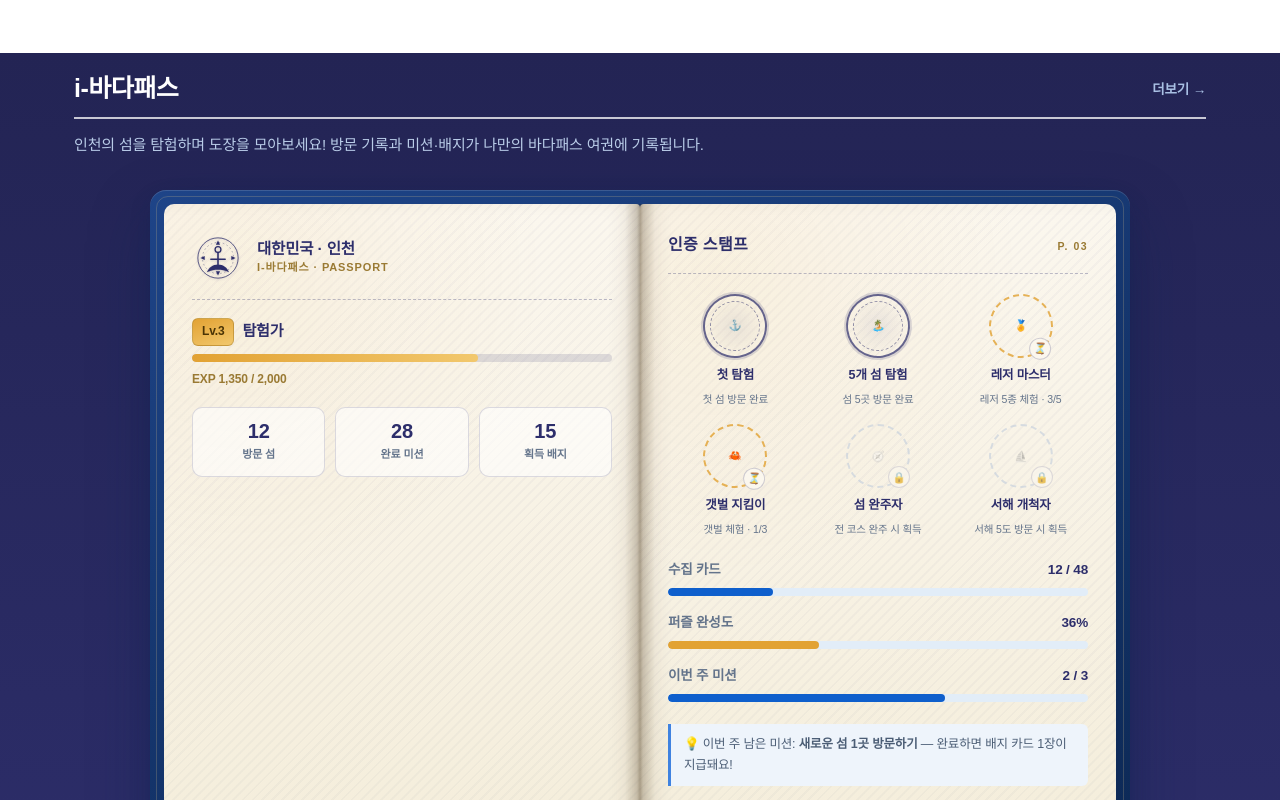
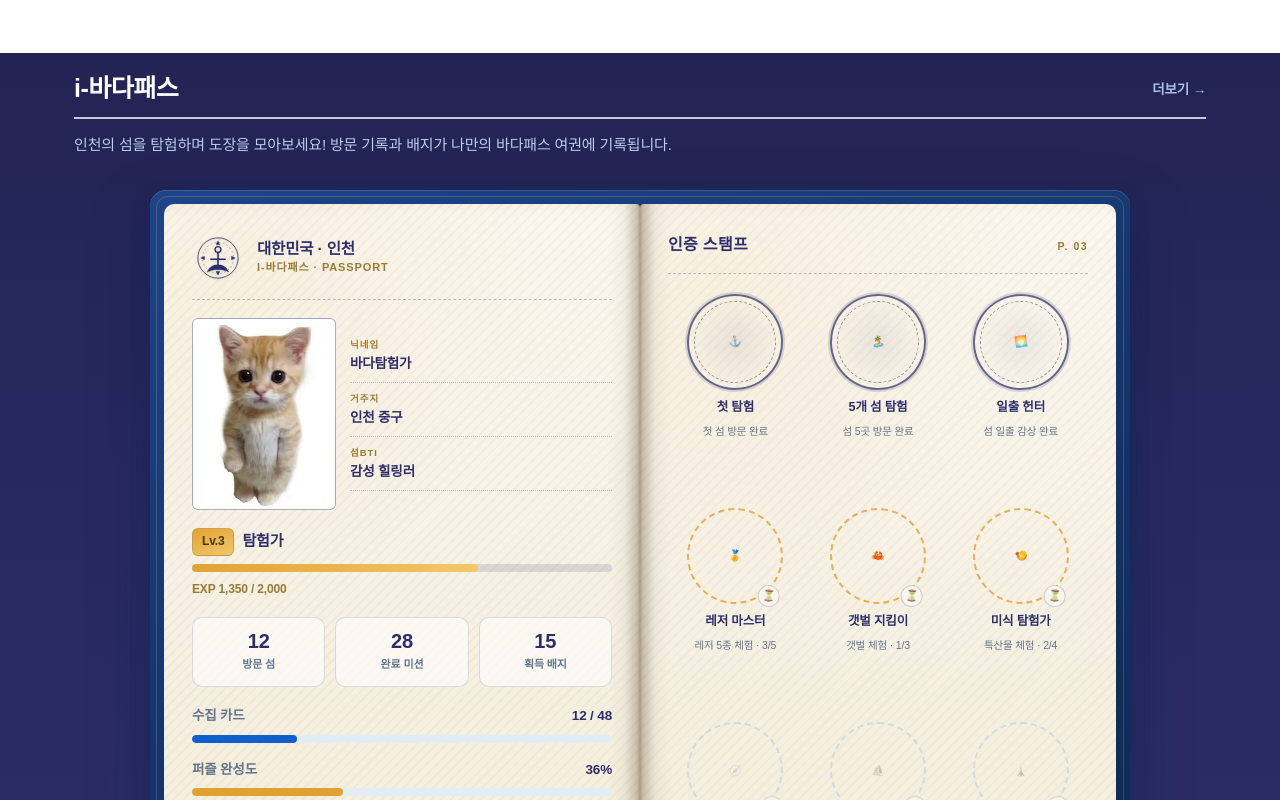
Before and after one commit to mloolhz/HYland, a React (Vite) app in the folder tour_FE/: page / in a window 1280 px wide. Shown: the part 2660-3460 px from the top of the page. Built offline with nearby package versions, Linux system fonts and the light colour scheme; a web font is replaced by a local one.

Commit message:
i-바다패스 여권 신원 페이지 개편: 유저 정보 추가, 이번 주 미션 제거

```diff
--- a/tour_FE/src/components/landing/MissionSection.tsx
+++ b/tour_FE/src/components/landing/MissionSection.tsx
@@ -29,6 +29,12 @@ function ProgressBar({ width, gold }: { width: number; gold?: boolean }) {
   );
 }
 
+const PASSPORT_PROFILE = {
+  nickname: "바다탐험가",
+  region: "인천 중구",
+  seomBti: "감성 힐링러",
+};
+
 const PASSPORT_METRICS = [
   { value: "12", label: "방문 섬" },
   { value: "28", label: "완료 미션" },
@@ -47,7 +53,7 @@ export function MissionSection() {
           </a>
         </div>
         <p className="sec-sub reveal">
-          인천의 섬을 탐험하며 도장을 모아보세요! 방문 기록과 미션·배지가 나만의 바다패스 여권에 기록됩니다.
+          인천의 섬을 탐험하며 도장을 모아보세요! 방문 기록과 배지가 나만의 바다패스 여권에 기록됩니다.
         </p>
 
         <div className="pp-book reveal">
@@ -85,6 +91,26 @@ export function MissionSection() {
               </div>
             </div>
 
+            <div className="pp-profile">
+              <div className="pp-photo">
+                <img src="/profile-sample.png" alt="프로필 사진" />
+              </div>
+              <dl className="pp-fields">
+                <div className="pp-field">
+                  <dt>닉네임</dt>
+                  <dd>{PASSPORT_PROFILE.nickname}</dd>
+                </div>
+                <div className="pp-field">
+                  <dt>거주지</dt>
+                  <dd>{PASSPORT_PROFILE.region}</dd>
+                </div>
+                <div className="pp-field">
+                  <dt>섬BTI</dt>
+                  <dd>{PASSPORT_PROFILE.seomBti}</dd>
+                </div>
+              </dl>
+            </div>
+
             <div className="pp-level">
               <div className="pp-level-top">
                 <span className="pp-level-badge">Lv.3</span>
@@ -112,6 +138,18 @@ export function MissionSection() {
               ))}
             </div>
 
+            <div className="pp-progress-list">
+              {MISSION_PROGRESS.map((row) => (
+                <div className="bar-row" key={row.label}>
+                  <div className="bl">
+                    <span>{row.label}</span>
+                    <b>{row.value}</b>
+                  </div>
+                  <ProgressBar width={row.width} gold={row.gold} />
+                </div>
+              ))}
+            </div>
+
             <Link to="/login" className="btn btn-navy btn-block pp-view-btn">
               <svg width="15" height="15" viewBox="0 0 24 24" fill="none" aria-hidden="true">
                 <rect x="4" y="2" width="16" height="20" rx="2" stroke="currentColor" strokeWidth="1.8" />
@@ -122,7 +160,7 @@ export function MissionSection() {
             </Link>
           </div>
 
-          {/* 오른쪽 페이지 — 인증 스탬프 & 진행 현황 */}
+          {/* 오른쪽 페이지 — 인증 스탬프 */}
           <div className="pp-page pp-page--stamps">
             <div className="pp-page-head">
               <h3>인증 스탬프</h3>
@@ -141,25 +179,6 @@ export function MissionSection() {
                 </div>
               ))}
             </div>
-
-            <div className="pp-progress-list">
-              {MISSION_PROGRESS.map((row) => (
-                <div className="bar-row" key={row.label}>
-                  <div className="bl">
-                    <span>{row.label}</span>
-                    <b>{row.value}</b>
-                  </div>
-                  <ProgressBar width={row.width} gold={row.gold} />
-                </div>
-              ))}
-            </div>
-
-            <p className="prog-note">
-              💡 이번 주 남은 미션: <b>새로운 섬 1곳 방문하기</b> — 완료하면 배지 카드 1장이 지급돼요!
-            </p>
-            <button className="btn btn-navy btn-block" {...demoProps("미션 확인 페이지는 준비 중이에요 🛂")}>
-              미션 확인하기
-            </button>
           </div>
         </div>
       </div>
--- a/tour_FE/src/index.css
+++ b/tour_FE/src/index.css
@@ -358,6 +358,13 @@ html.site-menu-open{overflow:hidden;overscroll-behavior:none}
 .pp-emblem{width:52px;height:52px;flex:none;color:var(--navy);filter:drop-shadow(0 1px 1px rgba(45,46,107,.2))}
 .pp-id-country{font-size:15.5px;font-weight:900;color:var(--navy);letter-spacing:-.01em;line-height:1.25}
 .pp-id-doc{font-size:11px;font-weight:800;letter-spacing:.08em;color:#9a7a33;text-transform:uppercase}
+.pp-profile{display:flex;gap:14px;align-items:stretch;margin-bottom:18px}
+.pp-photo{flex:none;width:144px;aspect-ratio:3/4;border-radius:6px;border:1.5px solid rgba(45,46,107,.35);background:linear-gradient(160deg,#eef2f8,#dbe4f0);display:flex;align-items:flex-end;justify-content:center;overflow:hidden;box-shadow:inset 0 1px 3px rgba(45,46,107,.12)}
+.pp-photo img{width:100%;height:100%;object-fit:cover;display:block}
+.pp-fields{display:flex;flex-direction:column;justify-content:center;gap:8px;flex:1;min-width:0;margin:0}
+.pp-field{display:flex;flex-direction:column;gap:1px;border-bottom:1px dotted rgba(45,46,107,.28);padding-bottom:6px}
+.pp-field dt{font-size:9.5px;font-weight:800;letter-spacing:.1em;color:#9a7a33;text-transform:uppercase}
+.pp-field dd{font-size:13.5px;font-weight:800;color:var(--navy);margin:0;overflow:hidden;text-overflow:ellipsis;white-space:nowrap}
 .pp-level{display:flex;flex-direction:column;gap:8px;margin-bottom:18px}
 .pp-level-top{display:flex;align-items:center;gap:8px}
 .pp-level-badge{display:inline-flex;align-items:center;justify-content:center;min-width:40px;padding:3px 9px;border-radius:6px;background:linear-gradient(160deg,var(--gold),var(--goldL));border:1px solid rgba(154,122,51,.4);font-size:12px;font-weight:900;color:#4a3405}
@@ -365,7 +372,7 @@ html.site-menu-open{overflow:hidden;overscroll-behavior:none}
 .pp-progress{height:8px;border-radius:999px;background:rgba(45,46,107,.14);overflow:hidden}
 .pp-progress-fill{display:block;height:100%;border-radius:inherit;background:linear-gradient(90deg,var(--gold) 0%,var(--goldL) 100%);transition:width .5s ease}
 .pp-exp{font-size:12px;font-weight:800;color:#9a7a33}
-.pp-metrics{display:grid;grid-template-columns:repeat(3,1fr);gap:10px}
+.pp-metrics{display:grid;grid-template-columns:repeat(3,1fr);gap:10px;margin-bottom:18px}
 .pp-metric{display:flex;flex-direction:column;align-items:center;gap:3px;padding:13px 6px;border-radius:10px;background:rgba(255,255,255,.6);border:1px solid rgba(45,46,107,.16)}
 .pp-metric b{font-size:20px;font-weight:900;color:var(--navy);line-height:1.05}
 .pp-metric span{font-size:11px;font-weight:700;color:var(--muted);white-space:nowrap}
@@ -373,9 +380,9 @@ html.site-menu-open{overflow:hidden;overscroll-behavior:none}
 .pp-page-head{display:flex;align-items:baseline;justify-content:space-between;padding-bottom:15px;border-bottom:1.5px dashed rgba(45,46,107,.30);margin-bottom:20px}
 .pp-page-head h3{font-size:16px;font-weight:900;color:var(--navy);letter-spacing:.02em}
 .pp-page-num{font-size:10.5px;font-weight:800;letter-spacing:.14em;color:#9a7a33}
-.pp-stamp-grid{display:grid;grid-template-columns:repeat(3,1fr);gap:18px 8px;margin-bottom:22px}
+.pp-stamp-grid{flex:1;display:grid;grid-template-columns:repeat(3,1fr);column-gap:8px;row-gap:20px;align-content:space-between}
 .pp-stamp{display:flex;flex-direction:column;align-items:center;gap:7px;text-align:center}
-.pp-stamp-ic{position:relative;width:64px;height:64px;border-radius:50%;display:flex;align-items:center;justify-content:center;font-size:26px}
+.pp-stamp-ic{position:relative;width:96px;height:96px;border-radius:50%;display:flex;align-items:center;justify-content:center;font-size:39px}
 .pp-stamp-ic i{font-style:normal;position:relative;z-index:1}
 .pp-stamp.earned .pp-stamp-ic{color:var(--navy);border:2.5px solid rgba(45,46,107,.72);box-shadow:0 0 0 2px rgba(45,46,107,.16);transform:rotate(-8deg);background:radial-gradient(circle,rgba(45,46,107,.07),transparent 68%)}
 .pp-stamp.earned .pp-stamp-ic::after{content:"";position:absolute;inset:5px;border-radius:50%;border:1px dashed rgba(45,46,107,.5)}
@@ -385,8 +392,8 @@ html.site-menu-open{overflow:hidden;overscroll-behavior:none}
 .pp-stamp-lock{position:absolute;right:-2px;bottom:-2px;width:22px;height:22px;border-radius:50%;background:#fbf7ee;border:1px solid rgba(45,46,107,.22);display:flex;align-items:center;justify-content:center;font-size:10px;z-index:2}
 .pp-stamp b{font-size:12.5px;font-weight:800;color:var(--navy)}
 .pp-stamp span{font-size:10.5px;color:var(--muted);line-height:1.3}
-.pp-progress-list{margin-top:auto}
-.pp-page--stamps .prog-note{margin-bottom:16px}
+.pp-progress-list{margin-bottom:22px}
+.pp-progress-list .bar-row:last-child{margin-bottom:0}
 
 /* ---------- leaderboard ---------- */
 .lb-card{background:#fff;border:1px solid var(--line);border-radius:14px;box-shadow:var(--shadow-lg);overflow:hidden}
--- a/tour_FE/src/mocks/missions.ts
+++ b/tour_FE/src/mocks/missions.ts
@@ -18,14 +18,16 @@ export type MissionProgress = {
 export const MISSION_BADGES: MissionBadge[] = [
   { state: "earned", icon: "⚓", title: "첫 탐험", desc: "첫 섬 방문 완료" },
   { state: "earned", icon: "🏝️", title: "5개 섬 탐험", desc: "섬 5곳 방문 완료" },
+  { state: "earned", icon: "🌅", title: "일출 헌터", desc: "섬 일출 감상 완료" },
   { state: "doing", icon: "🏅", lock: "⏳", title: "레저 마스터", desc: "레저 5종 체험 · 3/5" },
   { state: "doing", icon: "🦀", lock: "⏳", title: "갯벌 지킴이", desc: "갯벌 체험 · 1/3" },
+  { state: "doing", icon: "🍤", lock: "⏳", title: "미식 탐험가", desc: "특산물 체험 · 2/4" },
   { state: "locked", icon: "🧭", lock: "🔒", title: "섬 완주자", desc: "전 코스 완주 시 획득" },
   { state: "locked", icon: "⛵", lock: "🔒", title: "서해 개척자", desc: "서해 5도 방문 시 획득" },
+  { state: "locked", icon: "🗼", lock: "🔒", title: "등대지기", desc: "등대 5곳 방문 시 획득" },
 ];
 
 export const MISSION_PROGRESS: MissionProgress[] = [
   { label: "수집 카드", value: "12 / 48", width: 25, gold: false },
   { label: "퍼즐 완성도", value: "36%", width: 36, gold: true },
-  { label: "이번 주 미션", value: "2 / 3", width: 66, gold: false },
 ];
```
Also changed, not shown: tour_FE/public/profile-sample.png (added).
